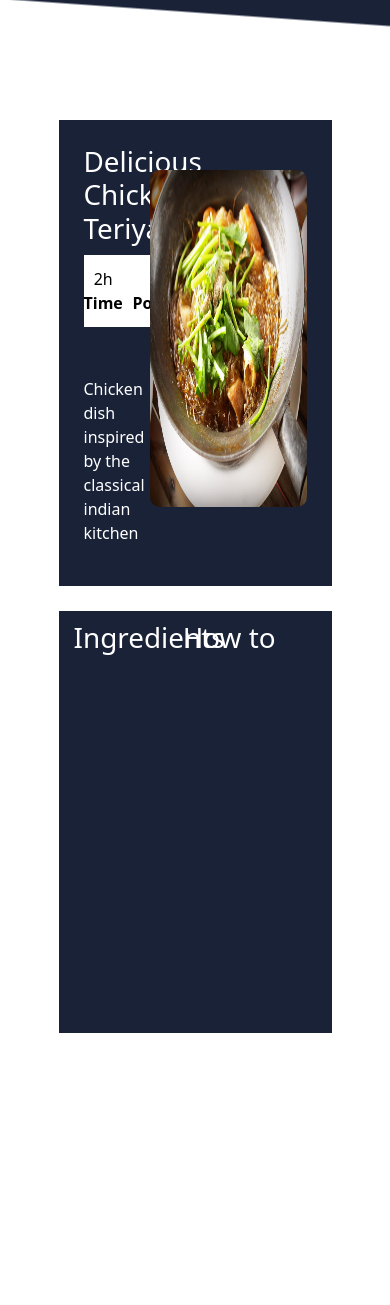
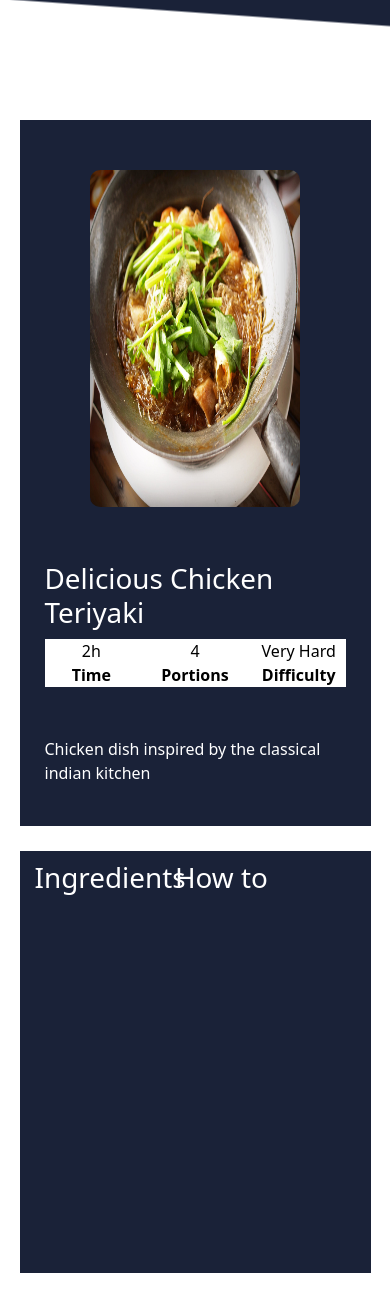
Before and after one commit to DanielSod/TheDandyFood, a website: page public/recipedetail.html in a window 390 px wide. Shown: the part 260-1565 px from the top of the page. Before the commit the page ends 1324 px from the top, so only its background shows below. Drawn offline with nearby package versions, Linux system fonts and the light colour scheme; no server answers.

Commit message:
Updated tablet styling for detail page

```diff
--- a/public/styles/styles.css
+++ b/public/styles/styles.css
@@ -442,5 +442,24 @@ a {
     margin-bottom: 0px;
   }
 
-  /*Add recipe styling*/
+  /*Recipe Detail styling*/
+  .recipe-info-container {
+    display: flex;
+    flex-direction: column-reverse;
+    width: 90%;
+  }
+
+  .recipe-info-container img {
+    width: 70%;
+  }
+
+  .recipe-info-text {
+    max-width: 100%;
+    margin-top: 5rem;
+  }
+
+  .howto-container {
+    width: 90%;
+    justify-content: space-between;
+  }
 }
```
Also changed, not shown: 1 other file.
